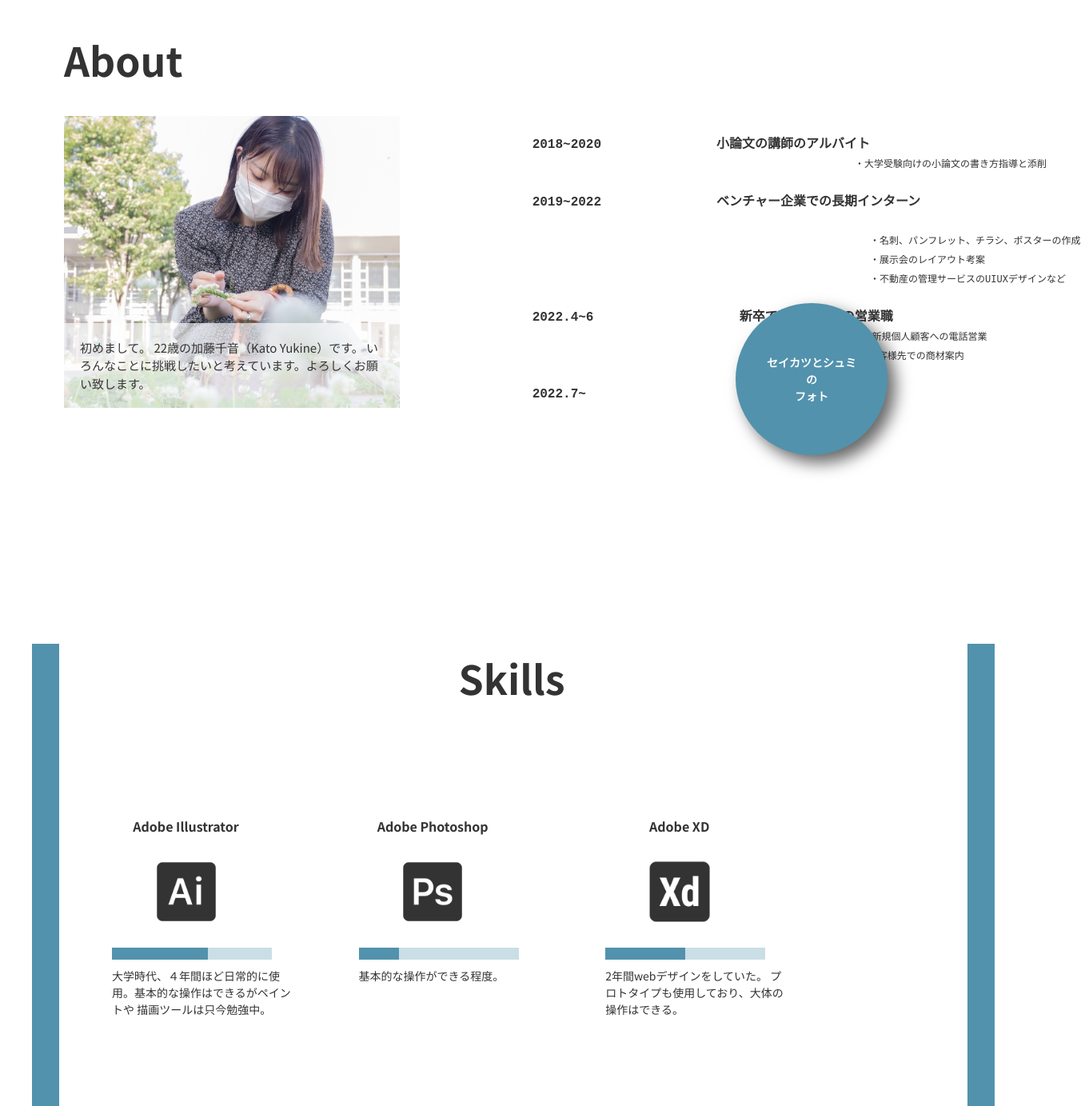
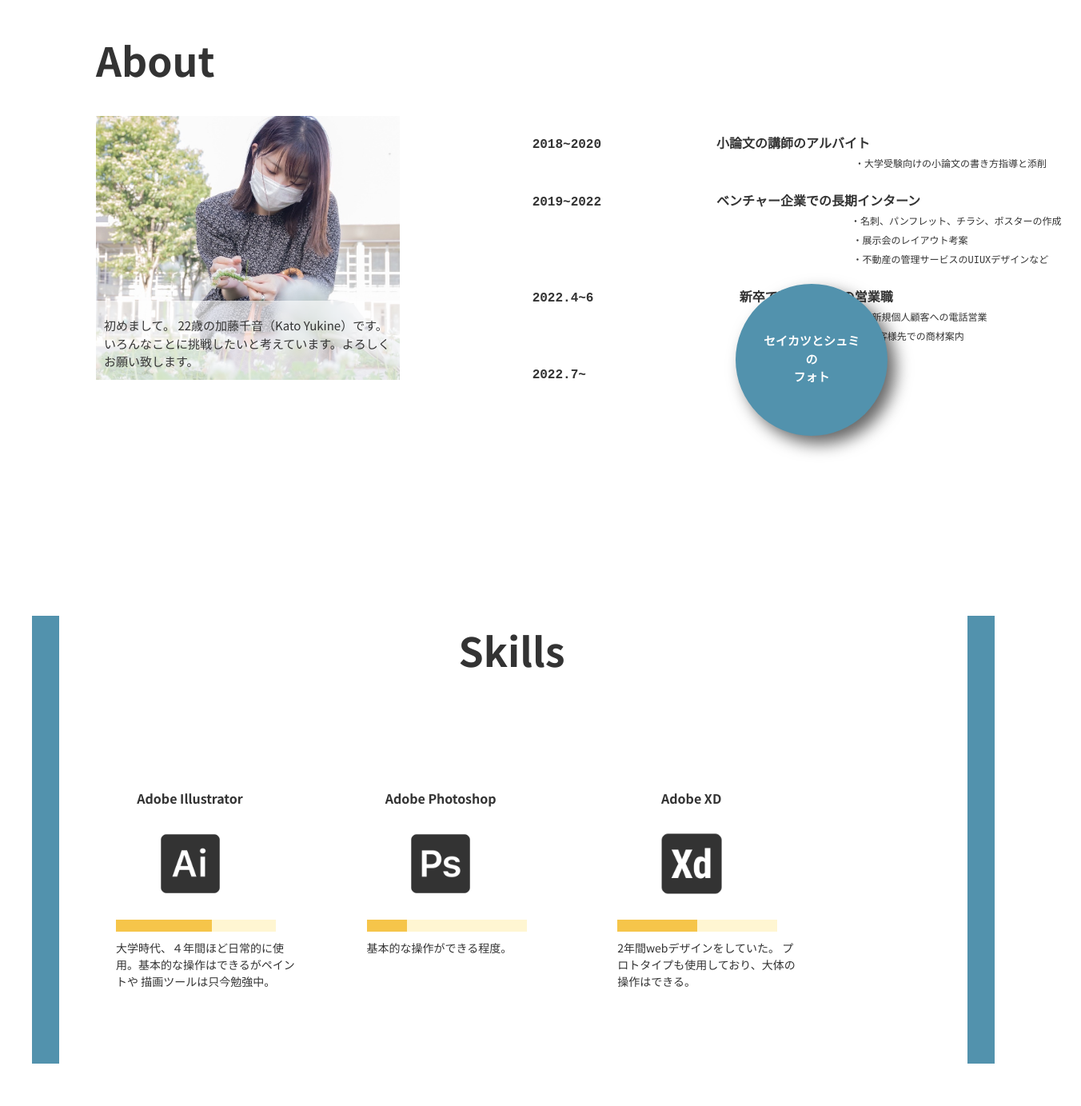
Before and after one commit to 4r-mh/portfoliosite, a plain HTML site: page index.html in a window 1280 px wide. Shown: the part 777-2160 px from the top of the page at 80% size, 1352 px wide, since content can reach past the window. Drawn offline with Linux system fonts and the light colour scheme; a web font is replaced by a local one.

Commit message:
ちょっといじった

```diff
--- a/assets/css/style.css
+++ b/assets/css/style.css
@@ -2,6 +2,7 @@
 /*
 base
   */
+
   html {
     scroll-behavior: smooth;
   }
@@ -17,17 +18,18 @@ base
 /*
 header
   */
+
 .header{
+  position: relative;
+  z-index: 4;
   margin: 0;
   height: 60px;
   background-color: #ffffff;
-  position: relative;
-  z-index: 4;
 }
 
 .icon,.menu {
+  padding: 0px 30px;
   list-style: none;
-  padding: 0px 30px;
 }
 
 .icon{
@@ -42,8 +44,9 @@ header
 }
 .icon li :hover{
   transition: .3s;
-  opacity: 0.9;
+  opacity: 0.8;
 }
+
 .github{
   padding-top: 5px !important;
 
@@ -62,8 +65,8 @@ header
 }
 
 .menu li a{
+  margin-left: 20px;
   text-decoration: none;
-  margin-left: 20px;
   color: #333;
 }
 
@@ -74,13 +77,13 @@ header
 
 .always{
   position:fixed;
+  padding-right: 30px;
+  height: 30px;
+  width:100%;
   top:0;
   left:0;
   z-index:1;
   background:#ffffff8a;
-  height: 30px;
-  width:100%;
-  padding-right: 30px;
 }
 
 .always ul{
@@ -110,6 +113,7 @@ header
 /*
 Top
  */
+
 .top{
   height:570px;
   position: relative;
@@ -145,11 +149,12 @@ Top
 /*
 About
  */
+
 .about-top{
+  position: relative;
   float:left;
   width: 40%;
   margin: 150px 0;
-  position: relative;
 }
 
 .about-r{
@@ -158,27 +163,27 @@ About
   }
 
 .about-title{
+  padding-left: 120px;
+  padding-bottom: 0px;
   font-size: 50px;
   font-weight: bold;
-  padding-left: 80px;
-  padding-bottom: 0px;
 }
 
 .about-image{
+  padding: 0 0 0 120px;
   width: 500px;
   text-decoration: none;
-  padding: 0 0 0 80px;
 }
 
 .about-intro{
   display: block;
-  width: 420px;
   padding: 20px 20px;
   margin: 0;
+  width: 400px;
   font-size: 15px;
   position: absolute;
   top: 79%;
-  left: 80px;
+  left: 110px;
   background-color:rgba(255, 255, 255, 0.656)
 }
 
@@ -195,19 +200,20 @@ margin-bottom: -150px;
 .btn {
   padding: 20px;
   background:#5292ad;
+  display: flex;
+	justify-content: center;
+	align-items: center;
 	border-radius: 50%;
   color: #fff;
-  font-size: 14px;
+  font-size: 15px;
   font-weight: 800;
   width: 190px;
   height: 190px;
-	display: flex;
-	justify-content: center;
-	align-items: center;
   text-decoration: none;
   filter: drop-shadow(10px 10px 10px rgba(0,0,0,0.6));
   transition: .3s;
   text-align: center;
+  font-family: 'Kiwi Maru', serif;
 }
 
 .btn:hover {
@@ -218,6 +224,7 @@ margin-bottom: -150px;
 /* オーバーレイ */
 .overlay {
   position: fixed;
+  z-index: 5;
   top: 0;
   left: 0;
   width: 100%;
@@ -226,7 +233,6 @@ margin-bottom: -150px;
   opacity: 0;
   visibility: hidden;
   transition: .3s;
-  z-index: 5;
 }
 
 .overlay.active {
@@ -238,6 +244,8 @@ margin-bottom: -150px;
 /* モーダルウィンドウ */
 .modal {
   max-width: 1300px;
+  z-index: 7;
+  opacity: 0;
   width: 90%;
   height: 90%;
   padding: 15px 20px;
@@ -246,12 +254,10 @@ margin-bottom: -150px;
   top: 50%;
   left: 50%;
   transform: translate(-50%, -50%);
-  opacity: 0;
   visibility: hidden;
   transition: .3s;
   overflow-y: auto;
   overflow-y: scroll;
-  z-index: 7;
 }
 
 .modal.active {
@@ -279,12 +285,12 @@ margin-bottom: -150px;
 }
 
 .modal-el h2 {
+  margin-bottom: 10px;
+  display:inline;
+  padding: 20px;
   font-size: 22px;
   font-weight: normal;
-  margin-bottom: 10px;
   text-align: center;
-  display:inline;
-  padding: 20px;
 }
 
 .modal-photo {
@@ -303,45 +309,47 @@ margin-bottom: -150px;
 /*
 Skills
  */
+
 .skills{
   position: relative;
+  margin: 150px 40px;
   height: 552px;
-  margin: 150px 40px;
 }
 
 .skills > p{
+  margin-bottom: -80px;
   text-align: center;
   font-size: 50px;
   font-weight: bold;
-  margin-bottom: -80px;
+
 }
 
 /* 両端のライン */
 .lineRight {
+  display: block;
   position: absolute;
-  width: 34px;
-  height: 600px;
   padding: 8px 8px 8px;
   margin:0 0 0 97.5%;
+  width: 34px;
+  height: 560px;
   background-color: #5292ad;
-  display: block;
 }
 
 .lineLeft {
+  display: block;
   position: absolute;
   width: 34px;
-  height: 600px;
+  height: 560px;
   padding: 8px 8px 8px 8px;
   background-color: #5292ad;
-  display: block;
 }
 
 
 .skills-item{
-  margin-top: 100px;
-  padding: 100px 20px;
   display: inline-block;
   vertical-align: top;
+  margin-top: 100px;
+  padding: 100px 20px 100px 25px;
   text-align: center;
 }
 
@@ -363,16 +371,16 @@ Skills
 
 /* スキル量 */
 .skills-border{
+  margin-bottom: 10px;
+  border-bottom: 15px solid #fff4c6c8;
+  position: relative;
   width: 200px;
-  margin-bottom: 10px;
-  border-bottom: 15px solid #5292ad4d;
-  position: relative;
 }
 
 .border01:after{
   content: "";
   display: block;
-  border-bottom: 15px solid #5292ad;
+  border-bottom: 15px solid #f6c54a;
   width: 120px;
   position: absolute;
 }
@@ -380,7 +388,7 @@ Skills
 .border02:after{
   content: "";
   display: block;
-  border-bottom: 15px solid #5292ad;
+  border-bottom: 15px solid #f6c54a;
   width: 50px;
   position: absolute;
 }
@@ -388,7 +396,7 @@ Skills
 .border03:after{
   content: "";
   display: block;
-  border-bottom: 15px solid #5292ad;
+  border-bottom: 15px solid #f6c54a;
   width: 100px;
   position: absolute;
 }
@@ -396,7 +404,7 @@ Skills
 .border04:after{
   content: "";
   display: block;
-  border-bottom: 15px solid #5292ad;
+  border-bottom: 15px solid #f6c54a;
   width: 12px;
   position: absolute;
 }
@@ -404,17 +412,20 @@ Skills
 /*
 Works
  */
+
 .works{
-  background-color: rgba(155, 155, 155, 0.667);
-  margin: 200px 40px;
-  height: 400px;
   text-align: center;
   padding: 30px;
+  background-color: rgba(155, 155, 155, 0.346);
+  margin: 200px 40px;
+  /* height: 500px; */
+  height: 65vh;
 }
 
 .works > h1{
   font-size: 50px;
 }
+
 /*
 Contact
  */
@@ -462,10 +473,10 @@ Contact
 .submit{
   background-color: #fff4c6;
   padding: 18px 40px;
+  margin-left: 100px;
   font-size: 16px;
   border-radius: 50px;
   border: none;
-  margin-left: 100px;
   filter: drop-shadow(10px 10px 10px rgba(0,0,0,0.6));
 }
 
--- a/index.html
+++ b/index.html
@@ -11,6 +11,7 @@
     <link rel="preconnect" href="https://fonts.googleapis.com">
     <link rel="preconnect" href="https://fonts.gstatic.com" crossorigin>
     <link href="https://fonts.googleapis.com/css2?family=Noto+Sans+JP:wght@300;400;700&display=swap" rel="stylesheet">
+    <link href="https://fonts.googleapis.com/css2?family=Kiwi+Maru:wght@500&display=swap" rel="stylesheet">
 
 
 </head>
@@ -65,10 +66,9 @@
                                                           <span style="font-size: 12px;">・大学受験向けの小論文の書き方指導と添削</span>
 
                 <strong>2019~2022 		        ベンチャー企業での長期インターン</strong>
-                                                        <span style="font-size: 12px;">
-                                                                                ・名刺、パンフレット、チラシ、ポスターの作成
-                                                                                ・展示会のレイアウト考案
-                                                                                ・不動産の管理サービスのUIUXデザインなど</span>
+                                                        <span style="font-size: 12px;">  ・名刺、パンフレット、チラシ、ポスターの作成
+                                                                             ・展示会のレイアウト考案
+                                                                             ・不動産の管理サービスのUIUXデザインなど</span>
 
                 <strong>2022.4~6                   新卒で不動産投資の営業職</strong>
                                                            <span style="font-size: 12px;">・新規個人顧客への電話営業
@@ -217,6 +217,7 @@
 
 
     </section>
+
     <!-- フッター -->
     <footer class="footer">
         <small>@yukinekato</small>
```
